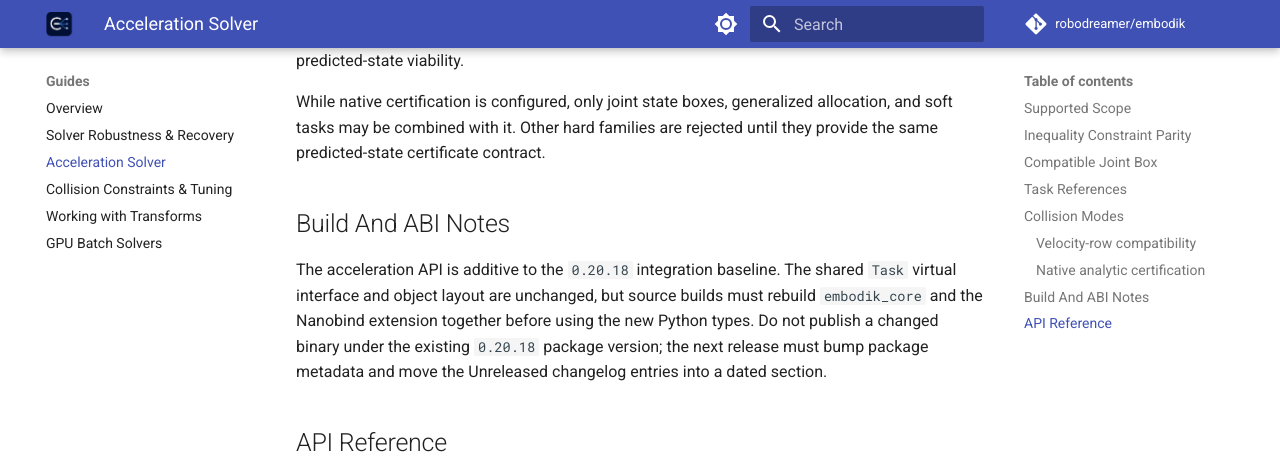
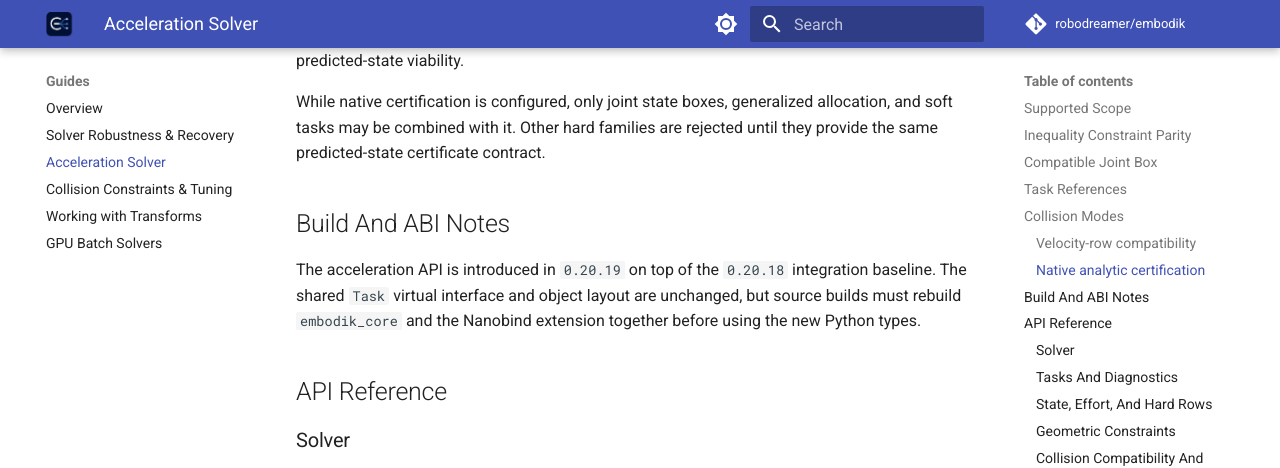
Before and after one commit to robodreamer/embodik, an MkDocs documentation site: the page built from docs/acceleration_solver.md, in a window 1280 px wide and 1400 px high, scrolled down 3868 px. Shown: the top 468 px of the window. Built offline with MkDocs 1.6.1 and Material for MkDocs 9.7.7, drawn with Linux system fonts in a browser that asks for light colours; comment, search, counter and statistics services are not loaded; some of the changed text lies outside the part shown; grey boxes are pictures that could not be loaded.

Commit message:
Prepare fixed-base acceleration for an isolated release
Constraint: Preserve tagged v0.20.18 while releasing only the reviewed fixed-base acceleration scope.
Rejected: Publish the integration branch as 0.20.18 | the existing tag would suppress release and reuse a published binary version.
Confidence: high
Scope-risk: moderate
Directive: Keep floating-base dynamics and controller integration out of this release.
Tested: pixi run build; pixi run test-native (25 passed); pixi run test (896 passed, 63 skipped); pixi run lint; pixi run docs-build; pixi run build-dist; twine check; R09 acceptance benchmark; repaired-wheel isolated import.
Not-tested: GitHub-hosted macOS and manylinux_2_28 cibuildwheel matrices.

```diff
--- a/CMakeLists.txt
+++ b/CMakeLists.txt
@@ -1,5 +1,5 @@
 cmake_minimum_required(VERSION 3.16)
-project(embodik VERSION 0.20.18)
+project(embodik VERSION 0.20.19)
 
 # Python is used to auto-discover Pinocchio (PyPI `pin`) CMake config during sdist builds.
 find_package(Python REQUIRED COMPONENTS Interpreter)
--- a/docs/acceleration_solver.md
+++ b/docs/acceleration_solver.md
@@ -145,17 +145,89 @@
 
 ## Build And ABI Notes
 
-The acceleration API is additive to the `0.20.18` integration baseline. The
-shared `Task` virtual interface and object layout are unchanged, but source
-builds must rebuild `embodik_core` and the Nanobind extension together before
-using the new Python types. Do not publish a changed binary under the existing
-`0.20.18` package version; the next release must bump package metadata and move
-the Unreleased changelog entries into a dated section.
+The acceleration API is introduced in `0.20.19` on top of the `0.20.18`
+integration baseline. The shared `Task` virtual interface and object layout are
+unchanged, but source builds must rebuild `embodik_core` and the Nanobind
+extension together before using the new Python types.
 
 ## API Reference
+
+### Solver
 
 ::: embodik.AccelerationSolver
 
 ::: embodik.AccelerationSolveOptions
 
 ::: embodik.AccelerationSolverResult
+
+::: embodik.AccelerationSolverCapabilities
+
+### Tasks And Diagnostics
+
+::: embodik.AccelerationTaskReference
+
+::: embodik.AccelerationTaskDiagnostics
+
+::: embodik.AccelerationAllocationDiagnostics
+
+::: embodik.AccelerationAnalyticCollisionPairDiagnostics
+
+### State, Effort, And Hard Rows
+
+::: embodik.AffineAccelerationConstraint
+
+::: embodik.FrozenNextVelocityConstraint
+
+::: embodik.TaskAccelerationBounds
+
+::: embodik.GeneralizedAccelerationAllocation
+
+::: embodik.EffortConstraintOptions
+
+::: embodik.ContactAccelerationConstraint
+
+### Geometric Constraints
+
+::: embodik.GeometricConstraintAccelerationPolicy
+
+::: embodik.ComSupportPolygonAccelerationPolicy
+
+::: embodik.ComSupportPolygonAccelerationConstraint
+
+::: embodik.TightPointAccelerationConstraint
+
+::: embodik.TightFramePoseAccelerationConstraint
+
+::: embodik.RelativePoseAccelerationConstraint
+
+::: embodik.TorsoPoseBoundAccelerationConstraint
+
+### Collision Compatibility And Certification
+
+::: embodik.VelocityCollisionLiftOptions
+
+::: embodik.CollisionConstraintAccelerationPolicy
+
+::: embodik.AccelerationCollisionRegime
+
+::: embodik.CollisionGeometryPair
+
+::: embodik.CollisionPairMinimumDistance
+
+::: embodik.CollisionConstraintDefinition
+
+::: embodik.ComSupportPolygonConstraintDefinition
+
+::: embodik.RelativePoseConstraintDefinition
+
+::: embodik.TightPointConstraintDefinition
+
+::: embodik.TightFramePoseConstraintDefinition
+
+::: embodik.TorsoPoseBoundDefinition
+
+::: embodik.ContactType
+
+::: embodik.ComSupportPolygonOutsidePolicy
+
+::: embodik.CollisionConstraintOutsidePolicy
--- a/pixi.toml
+++ b/pixi.toml
@@ -1,6 +1,6 @@
 [workspace]
 name = "embodik"
-version = "0.20.18"
+version = "0.20.19"
 description = "High-performance inverse kinematics solver optimized for cross-embodiment VLA/AI applications"
 authors = ["Andy Park <andypark.purdue@gmail.com>"]
 channels = ["conda-forge"]
@@ -66,7 +66,7 @@
 ] }
 test = "python -m pytest test/"
 test-verbose = "python -m pytest test/ -v"
-test-native = { cmd = "bash -lc 'cmake -S . -B build/native-tests -G Ninja -DBUILD_TESTS=ON -DBUILD_PYTHON_BINDINGS=OFF -DBUILD_EXAMPLES=OFF -DCMAKE_BUILD_TYPE=Release -DCMAKE_PREFIX_PATH=\"$CONDA_PREFIX\" -Dpinocchio_DIR=\"$CONDA_PREFIX/lib/cmake/pinocchio\" -DEigen3_DIR=\"$CONDA_PREFIX/share/eigen3/cmake\" -DCMAKE_EXE_LINKER_FLAGS=\"-L$CONDA_PREFIX/lib -Wl,-rpath,$CONDA_PREFIX/lib\" && cmake --build build/native-tests --parallel 2 && ctest --test-dir build/native-tests --output-on-failure --parallel 2 -R \"^(test_robot_model|test_hierarchical_linear_solver|test_acceleration_task_differential|test_velocity_collision_linearization|test_generalized_constraint_set|test_acceleration_state_box|test_acceleration_solver|test_acceleration_solver_affine_constraints|test_acceleration_solver_task_bounds|test_acceleration_solver_frozen_locks|test_acceleration_allocation_transform|test_acceleration_solver_allocation|test_acceleration_solver_effort|test_acceleration_solver_contact|test_acceleration_solver_velocity_collision_lift|test_acceleration_solver_tight_point|test_acceleration_solver_tight_frame_pose|test_acceleration_solver_relative_pose|test_acceleration_solver_torso_pose_bounds|test_acceleration_solver_com_support_polygon|test_geometric_constraint_differential|test_collision_constraint_differential|test_acceleration_solver_native_collision|test_shared_constraint_definitions)$\"'", depends-on = [
+test-native = { cmd = "bash -lc 'cmake -S . -B build/native-tests -G Ninja -DBUILD_TESTS=ON -DBUILD_PYTHON_BINDINGS=OFF -DBUILD_EXAMPLES=OFF -DCMAKE_BUILD_TYPE=Release -DCMAKE_PREFIX_PATH=\"$CONDA_PREFIX\" -Dpinocchio_DIR=\"$CONDA_PREFIX/lib/cmake/pinocchio\" -DEigen3_DIR=\"$CONDA_PREFIX/share/eigen3/cmake\" -DCMAKE_EXE_LINKER_FLAGS=\"-L$CONDA_PREFIX/lib -Wl,-rpath,$CONDA_PREFIX/lib\" && cmake --build build/native-tests --parallel 2 && ctest --test-dir build/native-tests --output-on-failure --parallel 2'", depends-on = [
     "patch-qhull",
 ] }
 test-spot-ik = "python -m pytest test/test_spot_whole_body_ik_headless.py -v"
--- a/pyproject.toml
+++ b/pyproject.toml
@@ -15,7 +15,7 @@
 
 [project]
 name = "embodik"
-version = "0.20.18"
+version = "0.20.19"
 description = "High-performance inverse kinematics solver optimized for cross-embodiment VLA/AI applications"
 authors = [{ name = "Andy Park", email = "andypark.purdue@gmail.com" }]
 readme = "README.md"
```
Also changed, not shown: CHANGELOG.md (+4 -0 lines), 5 other files.
